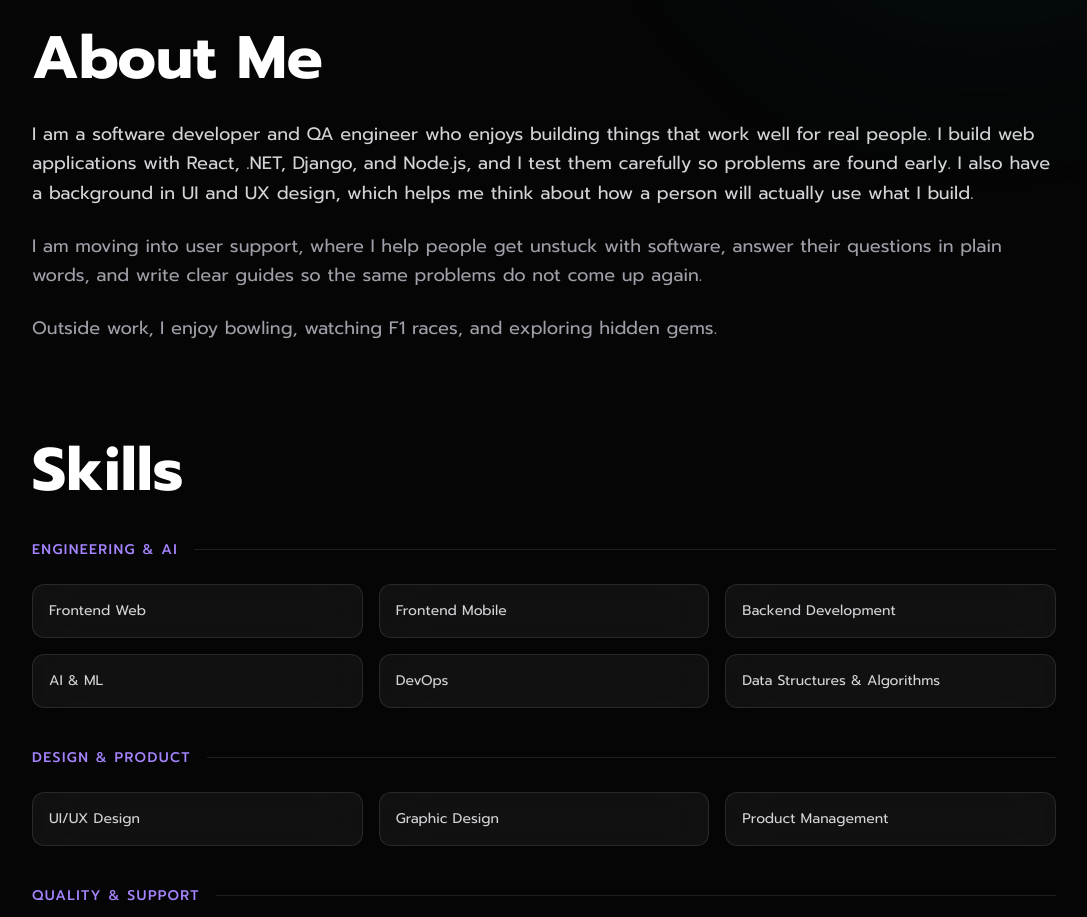
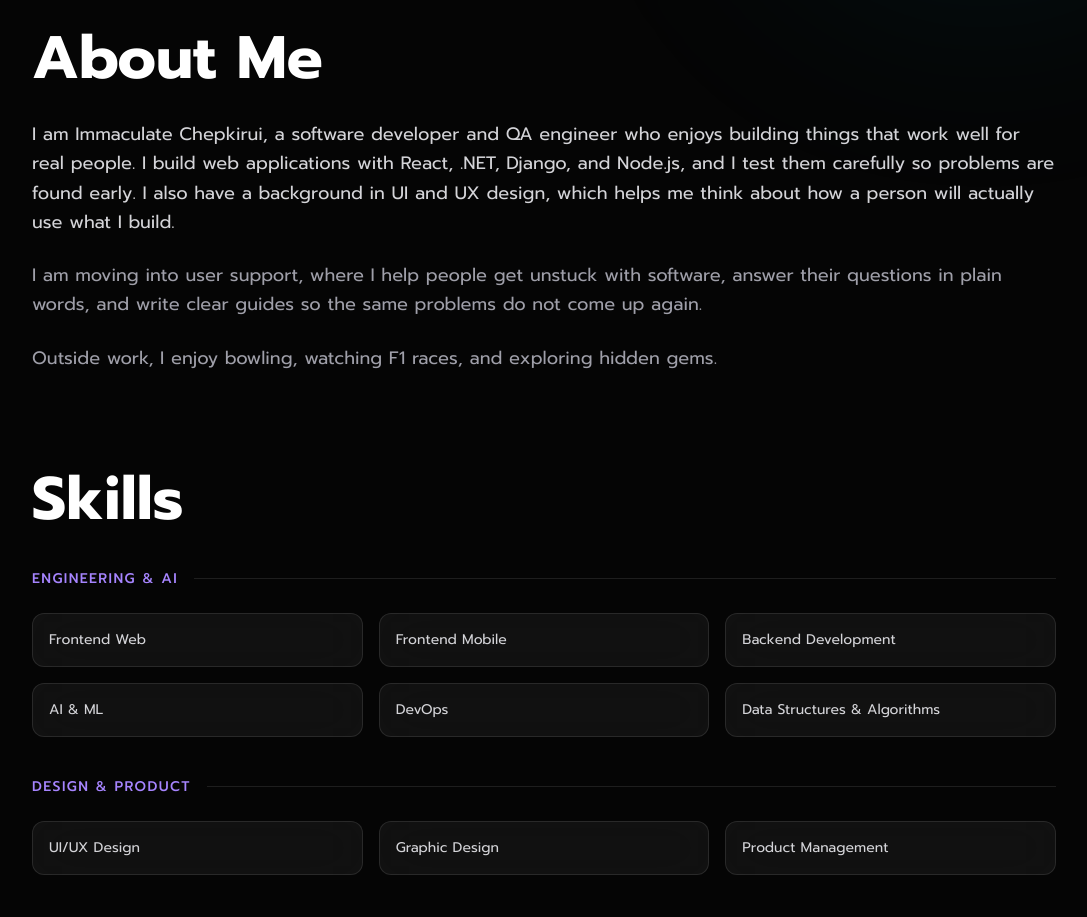
Before and after one commit to immaculatechepkirui/immaculatechepkirui_portfolio, a Next.js app: page / in a window 1280 px wide. Shown: the part 820-1737 px from the top of the page, without its empty margins (96-1183 px from the left). Built offline with nearby package versions, Linux system fonts and the light colour scheme.

Commit message:
Lead the About copy with the full name
Open the first paragraph with "I am Immaculate Chepkirui" so the name
appears in body text as well as the title and heading.

```diff
--- a/app/components/sections/About.tsx
+++ b/app/components/sections/About.tsx
@@ -15,7 +15,8 @@ export default function About() {
 
         <Reveal>
           <p className="mt-8 text-lg leading-relaxed text-zinc-300">
-            I am a software developer and QA engineer who enjoys building
+            I am Immaculate Chepkirui, a software developer and QA engineer
+            who enjoys building
             things that work well for real people. I build web applications
             with React, .NET, Django, and Node.js, and I test them carefully
             so problems are found early. I also have a background in UI and UX
```
